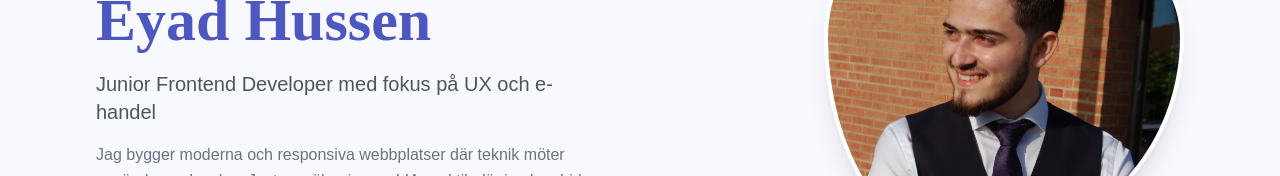
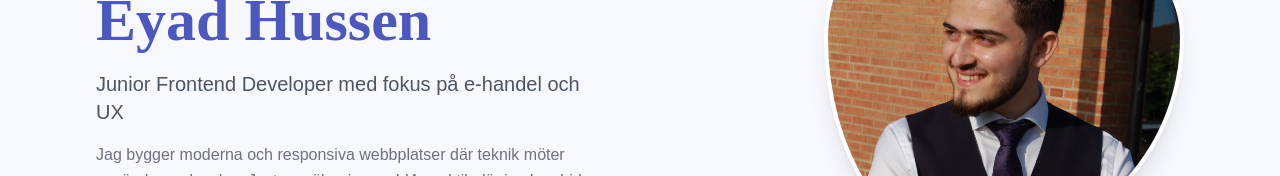
Before and after one commit to Eyadho/My-portfolio, a React (Vite) app: page / in a window 1280 px wide. Shown: the part 319-495 px from the top of the page. Built offline with nearby package versions, Linux system fonts and the light colour scheme.

Commit message:
updating info

```diff
--- a/src/components/Hero.jsx
+++ b/src/components/Hero.jsx
@@ -63,7 +63,7 @@ function Hero() {
             variants={item}
             className="text-xl text-gray-600 mb-4 font-light"
           >
-            Junior Frontend Developer med fokus på UX och e-handel
+            Junior Frontend Developer med fokus på e-handel och UX
           </motion.h2>
 
           {/* DESC */}
```
